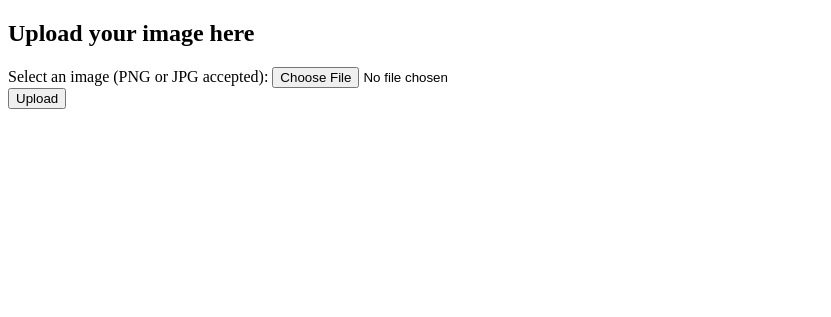
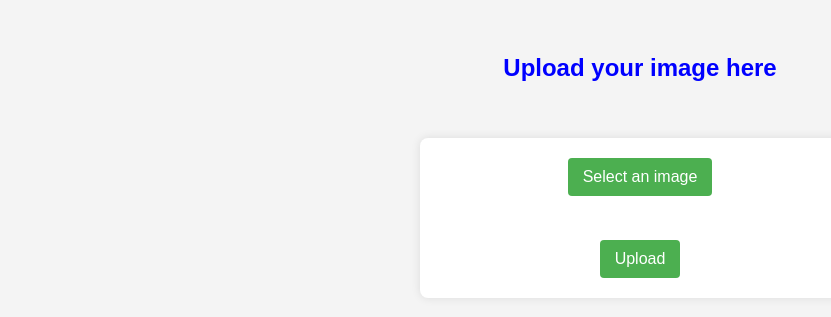
Before and after one commit to master-of-none/cs-554-se-project, a Flask app: page / in a window 1280 px wide. Shown: the top 317 px of the page, without its empty margins (0-831 px from the left). Run offline with Flask 3, Linux system fonts and the light colour scheme.

Commit message:
Added styling to index page

```diff
--- /dev/null
+++ b/static/style.css
@@ -0,0 +1,119 @@
+body {
+  font-family: 'Arial', sans-serif;
+  background-color: #f4f4f4;
+  text-align: center;
+  margin: 50px;
+}
+
+h2 {
+  color: #333;
+}
+
+form {
+  max-width: 400px;
+  margin: 20px auto;
+  background-color: #fff;
+  padding: 20px;
+  border-radius: 8px;
+  box-shadow: 0 0 10px rgba(0, 0, 0, 0.1);
+}
+
+label {
+  display: block;
+  margin-bottom: 10px;
+  color: #555;
+}
+
+input[type="file"] {
+  display: none;
+}
+
+input[type="submit"] {
+  background-color: #4caf50;
+  color: #fff;
+  padding: 10px 15px;
+  border: none;
+  border-radius: 4px;
+  cursor: pointer;
+  font-size: 16px;
+}
+
+input[type="submit"]:hover {
+  background-color: #457aa0;
+}
+
+input[type="file"] {
+  position: relative;
+  overflow: hidden;
+}
+
+input[type="file"]::before {
+  content: 'Select an image';
+  display: inline-block;
+  background: #4caf50;
+  color: #fff;
+  padding: 8px 12px;
+  border-radius: 4px;
+  cursor: pointer;
+}
+
+input[type="file"]:hover::before {
+  background: #45a049;
+}
+
+input[type="file"] > input {
+  font-size: 100px;
+  position: absolute;
+  left: 0;
+  top: 0;
+  opacity: 0;
+  cursor: pointer;
+}
+
+form {
+  animation: slideIn 1s ease-out;
+}
+
+@keyframes slideIn {
+  from {
+    opacity: 0;
+    transform: translateY(-20px);
+  }
+  to {
+    opacity: 1;
+    transform: translateY(0);
+  }
+}
+
+button {
+  background-color: #4caf50;
+  color: #fff;
+  padding: 10px 15px;
+  border: none;
+  border-radius: 4px;
+  cursor: pointer;
+  font-size: 16px;
+  margin-bottom: 10px;
+}
+
+button:hover {
+  background-color: #458ba0;
+}
+
+@keyframes bounce {
+  0%, 20%, 50%, 80%, 100% {
+    transform: translateY(0);
+  }
+  40% {
+    transform: translateY(-20px);
+  }
+  60% {
+    transform: translateY(-10px);
+  }
+}
+
+#uploadHeading {
+  display: inline-block;
+  animation: bounce 2s infinite;
+  color: blue;
+}
--- a/templates/index.html
+++ b/templates/index.html
@@ -2,20 +2,26 @@
 <html>
   <head>
     <title>Image Upload</title>
+    <link rel="stylesheet" type="text/css" href="../static/style.css">
   </head>
   <body>
-    <h2>Upload your image here</h2>
+    <h2 id="uploadHeading">Upload your image here</h2>
+
     <form method="POST" action="/" enctype="multipart/form-data">
-      <label for="file">Select an image (PNG or JPG accepted):</label>
       <input
         type="file"
         name="file"
         id="file"
         accept=".png, .jpg, .jpeg"
+        style="display: none;"
         required
+        onchange="displayFileName()"
       />
+      <button type="button" onclick="document.getElementById('file').click()">Select an image</button>
+      <p id="selectedFileName"></p>
       <br />
       <input type="submit" value="Upload" />
     </form>
+   <script src="../static/animate.js"></script>
   </body>
 </html>
```
Also changed, not shown: static/animate.js (added, +29 -0 lines).
